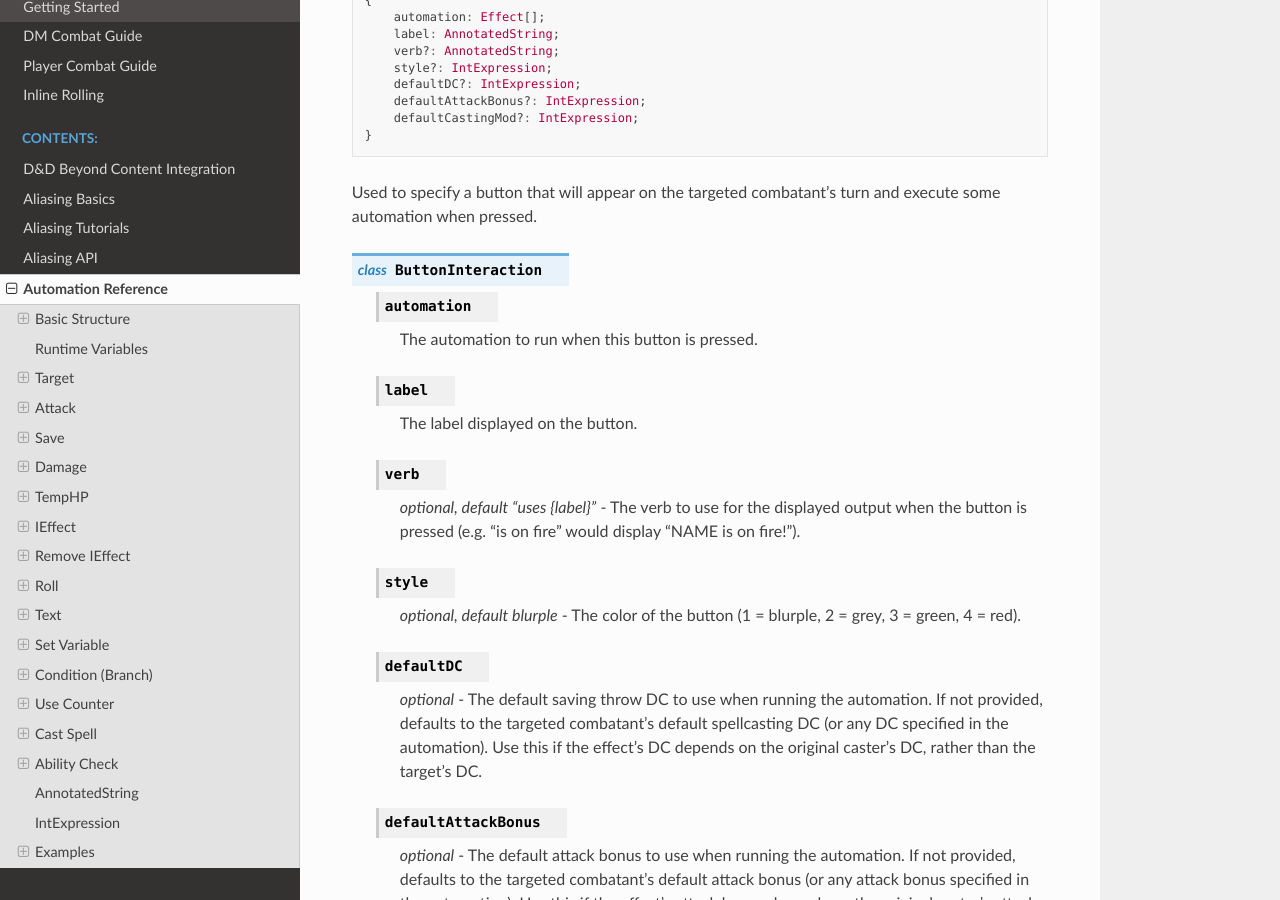
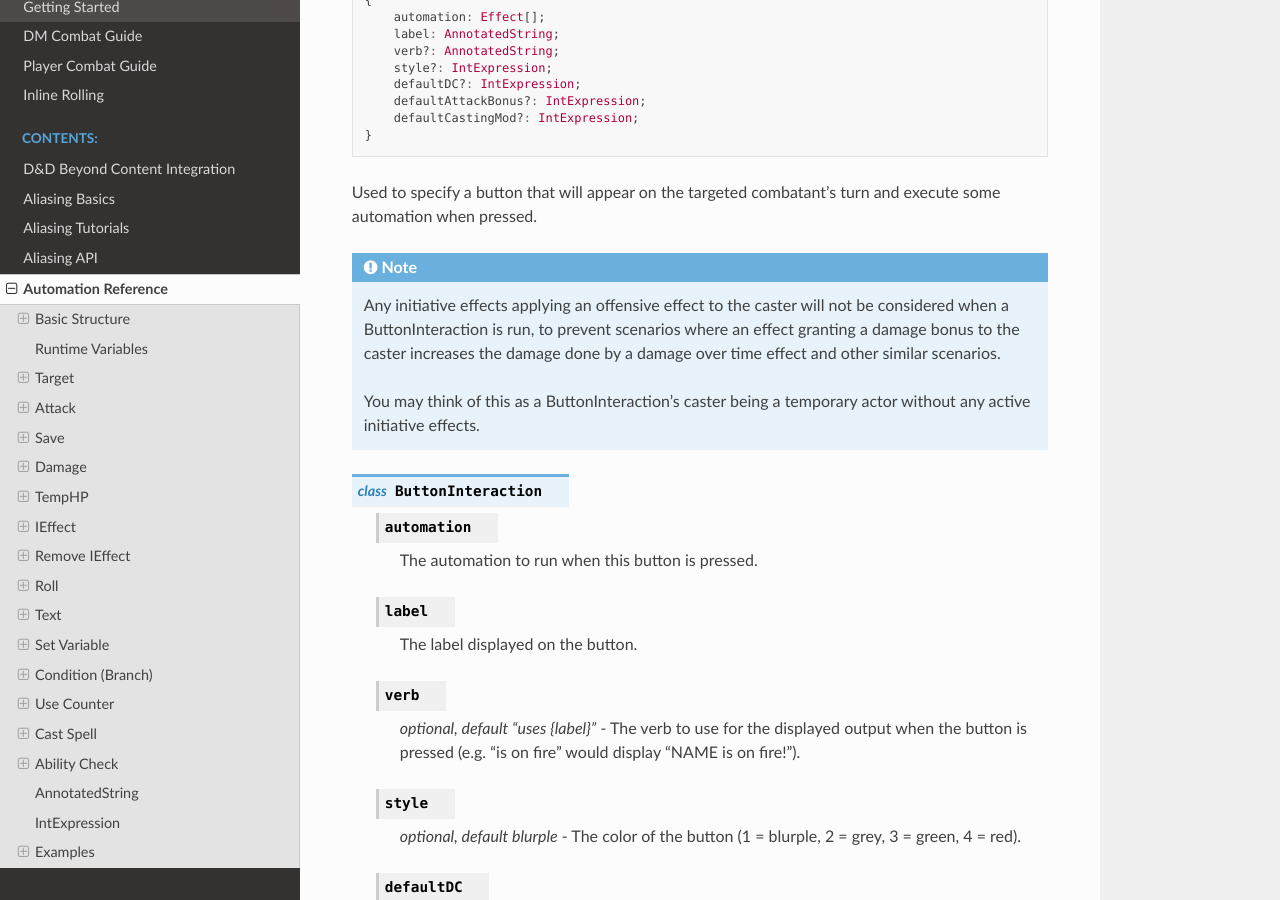
Before and after one commit to avrae/avrae, a Sphinx documentation site: the page built from docs/automation_ref.rst, in a window 1280 px wide and 900 px high, scrolled down 11818 px. Built offline with Sphinx 7.4.7 and the Read the Docs theme 2.0.0, drawn with Linux system fonts in a browser that asks for light colours.

Commit message:
docs: note on ButtonInteraction caster

```diff
--- a/docs/automation_ref.rst
+++ b/docs/automation_ref.rst
@@ -563,6 +563,14 @@ ButtonInteraction
     }
 
 Used to specify a button that will appear on the targeted combatant's turn and execute some automation when pressed.
+
+.. note::
+
+    Any initiative effects applying an offensive effect to the caster will not be considered when a ButtonInteraction
+    is run, to prevent scenarios where an effect granting a damage bonus to the caster increases the damage done by
+    a damage over time effect and other similar scenarios.
+
+    You may think of this as a ButtonInteraction's caster being a temporary actor without any active initiative effects.
 
 .. class:: ButtonInteraction
 
```
